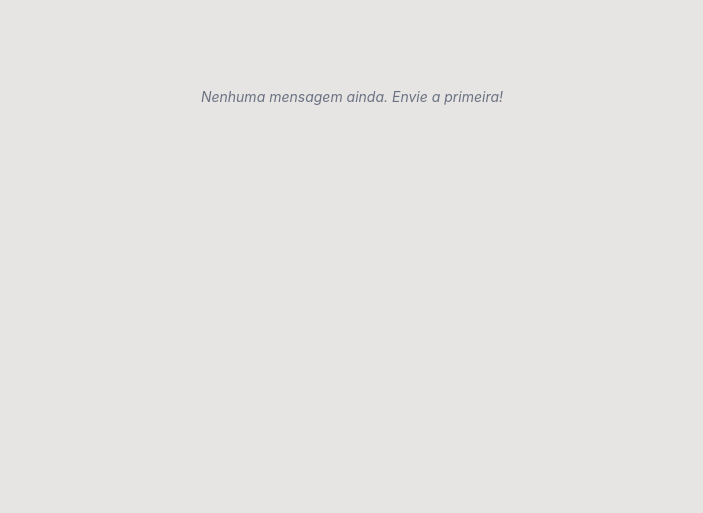
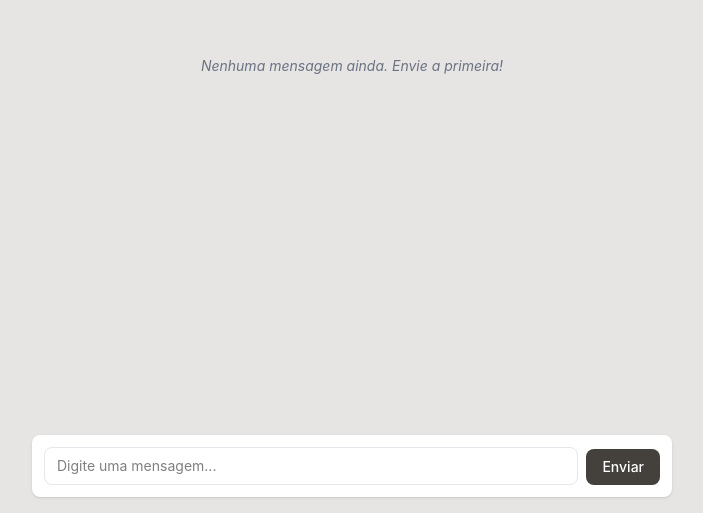
Before and after one commit to crzin2512-2025/chat-offline-react, a React (Vite) app: page / in a window 1280 px wide. Shown: the part 287-800 px from the top of the page, without its empty margins (288-991 px from the left). Built offline with nearby package versions, Linux system fonts and the light colour scheme.

Commit message:
Done: phase 2

```diff
--- a/src/components/Chat.tsx
+++ b/src/components/Chat.tsx
@@ -1,16 +1,26 @@
-import { useState } from 'react'
+import { useState, useCallback } from 'react'
 import type { Message } from '../types/message'
 import MessageList from './MessageList'
+import ChatInput from './ChatInput'
 
 function Chat() {
-  const [messages] = useState<Message[]>([])
+  const [messages, setMessages] = useState<Message[]>([])
+
+  const handleSend = useCallback((text: string) => {
+    const message: Message = {
+      id: crypto.randomUUID(),
+      text,
+      sender: 'user',
+    }
+    setMessages((prev) => [...prev, message])
+  }, [])
 
   return (
     <div className="flex h-dvh bg-stone-200">
       <div className="w-full max-w-2xl mx-auto flex flex-col h-full overflow-hidden">
         <MessageList messages={messages} />
         <div className="p-4">
-          {/* ChatInput will go here */}
+          <ChatInput onSend={handleSend} />
         </div>
       </div>
     </div>
--- /dev/null
+++ b/src/components/ChatInput.tsx
@@ -0,0 +1,59 @@
+import { useRef, type ChangeEvent, type KeyboardEvent } from 'react'
+
+type Props = {
+  onSend: (text: string) => void
+}
+
+function ChatInput({ onSend }: Props) {
+  const textareaRef = useRef<HTMLTextAreaElement>(null)
+
+  function adjustHeight() {
+    const el = textareaRef.current
+    if (!el) return
+    el.style.height = 'auto'
+    el.style.height = `${Math.min(el.scrollHeight, 150)}px`
+  }
+
+  function handleChange(_e: ChangeEvent<HTMLTextAreaElement>) {
+    adjustHeight()
+  }
+
+  function handleKeyDown(e: KeyboardEvent<HTMLTextAreaElement>) {
+    if (e.key === 'Enter' && !e.shiftKey) {
+      e.preventDefault()
+      send()
+    }
+  }
+
+  function send() {
+    const el = textareaRef.current
+    if (!el) return
+    const text = el.value.trim()
+    if (!text) return
+    onSend(text)
+    el.value = ''
+    el.style.height = 'auto'
+  }
+
+  return (
+    <div className="bg-white rounded-lg shadow-sm p-3 flex items-end gap-2">
+      <textarea
+        ref={textareaRef}
+        rows={1}
+        placeholder="Digite uma mensagem..."
+        onChange={handleChange}
+        onKeyDown={handleKeyDown}
+        className="flex-1 resize-none border border-gray-200 rounded-lg px-3 py-2 text-sm focus:outline-none focus:ring-1 focus:ring-gray-300 max-h-[150px] overflow-y-auto"
+      />
+      <button
+        type="button"
+        onClick={send}
+        className="bg-stone-700 hover:bg-stone-800 disabled:bg-stone-300 text-white rounded-lg px-4 py-2 text-sm font-medium transition-colors disabled:cursor-not-allowed"
+      >
+        Enviar
+      </button>
+    </div>
+  )
+}
+
+export default ChatInput
--- a/src/components/MessageList.tsx
+++ b/src/components/MessageList.tsx
@@ -29,7 +29,7 @@ function MessageList({ messages }: Props) {
   }
 
   return (
-    <div className="flex-1 overflow-y-auto p-4 space-y-2">
+    <div className="flex-1 overflow-y-auto p-4 pb-20 space-y-2">
       {messages.map((msg) => (
         <MessageBubble key={msg.id} message={msg} />
       ))}
```
Also changed, not shown: .docs/prd.md.
